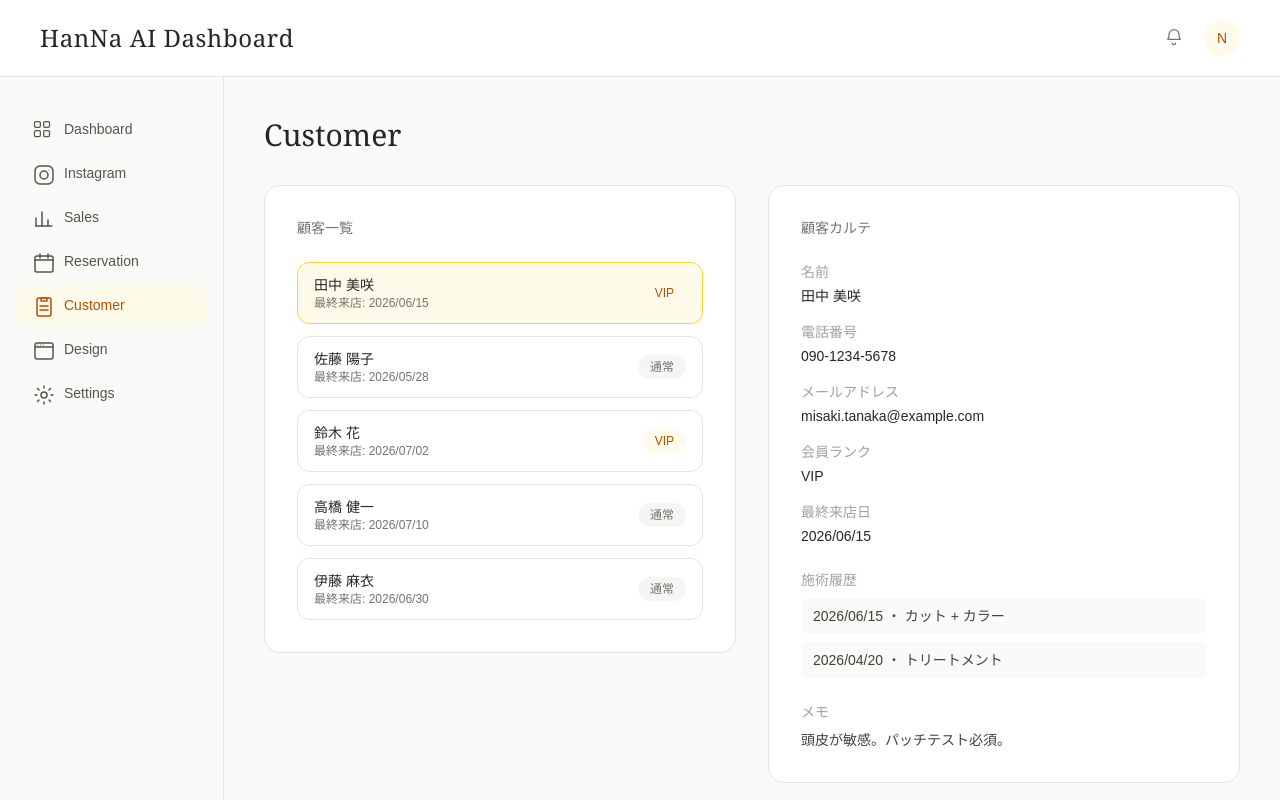
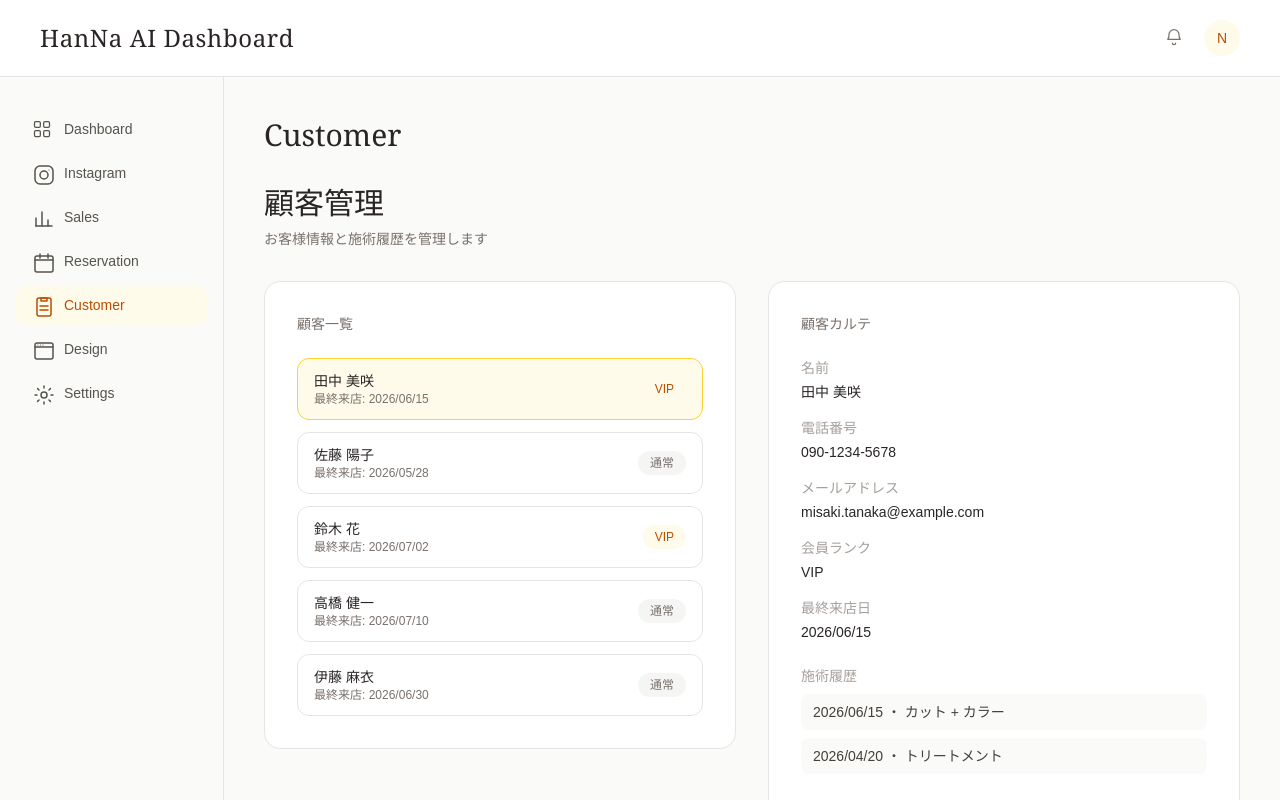
Before and after one commit to designhn924-web/hanna-ai-dashboard, a Next.js app: page /customer in a window 1280 px wide. Shown: the top 800 px of the page. Built offline with nearby package versions, Linux system fonts and the light colour scheme.

Commit message:
refactor: apply design system to customer page

```diff
--- a/features/customer/page.tsx
+++ b/features/customer/page.tsx
@@ -2,6 +2,8 @@
 
 import { useState } from "react";
 import FeatureLayout from "@/components/layout/FeatureLayout";
+import PageHeader from "@/components/ui/PageHeader";
+import Section from "@/components/ui/Section";
 import CustomerList from "./components/CustomerList";
 import CustomerDetail from "./components/CustomerDetail";
 import { getCustomers } from "./data/customers";
@@ -26,22 +28,22 @@ export default function CustomerPage() {
 
   return (
     <FeatureLayout title="Customer">
+      <PageHeader
+        title="顧客管理"
+        description="お客様情報と施術履歴を管理します"
+      />
       <div className="grid grid-cols-1 gap-8 lg:grid-cols-2 lg:items-start">
-        <section className="rounded-2xl border border-stone-200 bg-white p-8">
-          <h3 className="mb-6 text-sm font-medium text-stone-500">顧客一覧</h3>
+        <Section title="顧客一覧">
           <CustomerList
             customers={customers}
             selectedId={selectedId}
             onSelect={setSelectedId}
           />
-        </section>
+        </Section>
 
-        <section className="rounded-2xl border border-stone-200 bg-white p-8">
-          <h3 className="mb-6 text-sm font-medium text-stone-500">
-            顧客カルテ
-          </h3>
+        <Section title="顧客カルテ">
           <CustomerDetail customer={selectedCustomer} />
-        </section>
+        </Section>
       </div>
     </FeatureLayout>
   );
```
